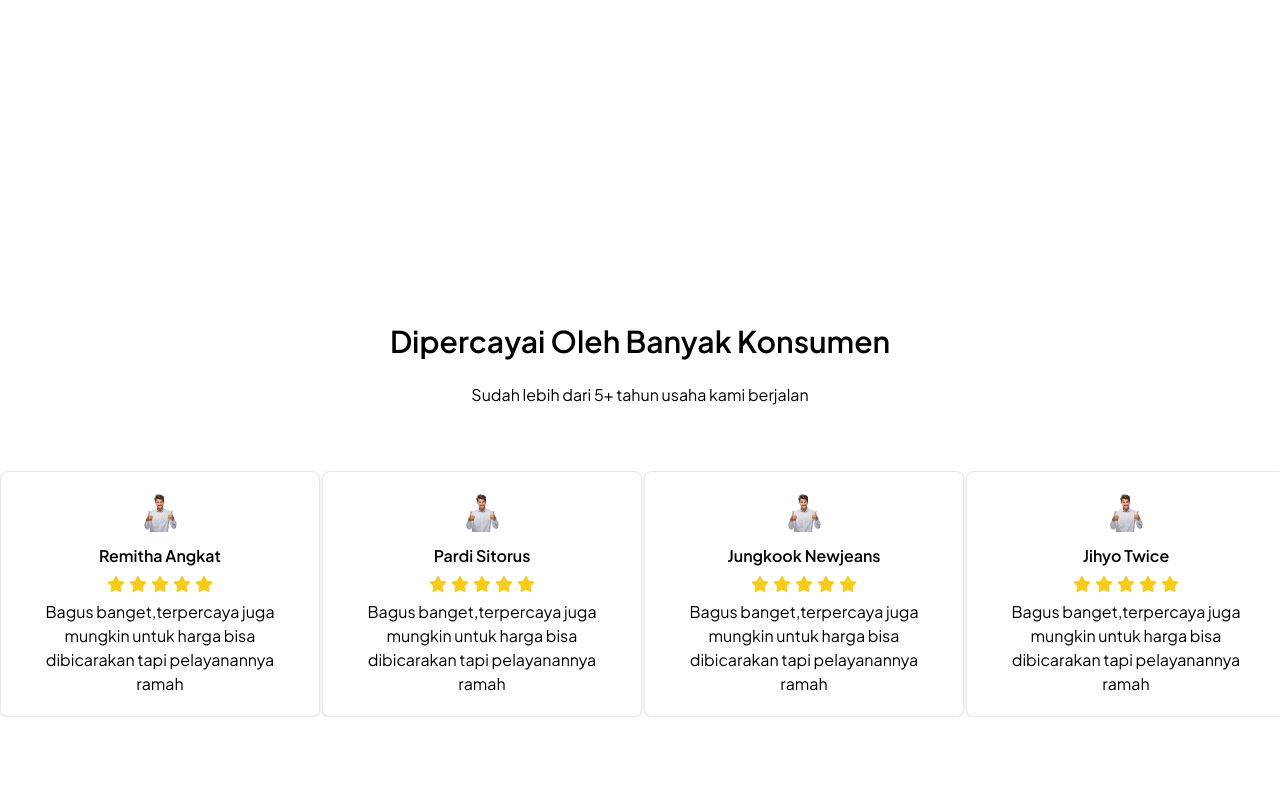
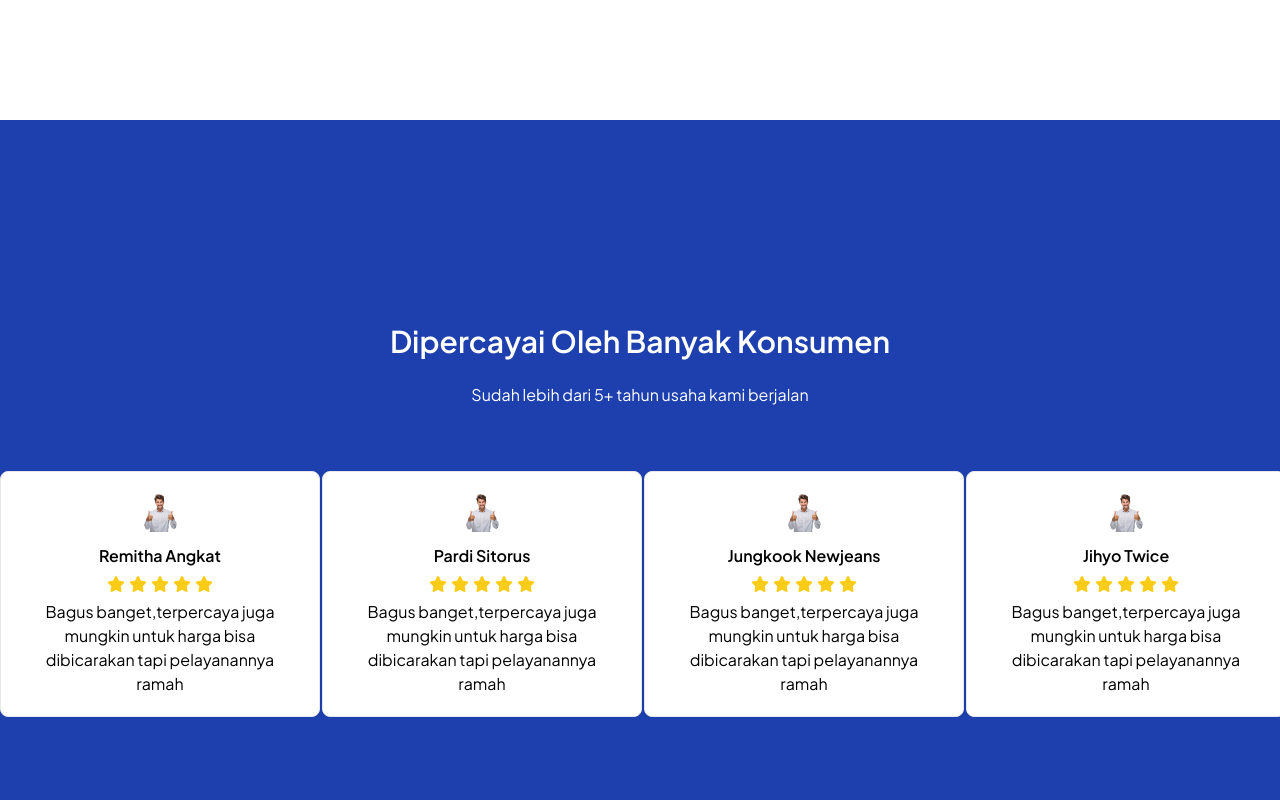
Before and after one commit to diosamuel/PJM, a Next.js app: page / in a window 1280 px wide. Shown: the part 2280-3080 px from the top of the page. Built offline with nearby package versions, Linux system fonts and the light colour scheme; no server answers.

Commit message:
bg color

```diff
--- a/src/app/components/TestimonialCard.js
+++ b/src/app/components/TestimonialCard.js
@@ -1,7 +1,7 @@
 import Link from 'next/link';
 export default function TestimonialCard({ name, description, stars }) {
   return (
-    <div className="flex flex-col border shadow hover:shadow-xl rounded-lg p-5 w-[20em] text-center items-center">
+    <div className="flex flex-col border shadow hover:shadow-xl rounded-lg p-5 w-[20em] text-center items-center bg-white text-black">
       <img src="/assets/person.png" className="w-10 h-10 mb-3" />
       <h3 className="font-semibold">{name}</h3>
       <div className="flex gap-1 my-2 text-yellow-400">
--- a/src/app/page.js
+++ b/src/app/page.js
@@ -166,10 +166,10 @@ export default function Tentang() {
           </section>
 
           <section
-            className="flex flex-col justify-center items-center md:h-[100vh] gap-6"
+            className="flex flex-col justify-center items-center md:h-[100vh] gap-6 bg-blue-800 text-white"
             data-aos="fade-up"
           >
-            <h1 className="text-2xl md:text-3xl font-semibold mt-10 md:my-0 text-center">
+            <h1 className="text-2xl md:text-3xl font-semibold mt-10 md:my-0 text-center text-white">
               Dipercayai Oleh Banyak Konsumen
             </h1>
             <p className="md:mb-10">
```
